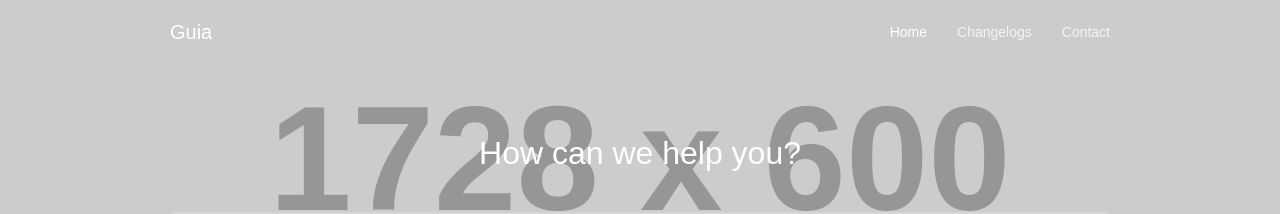
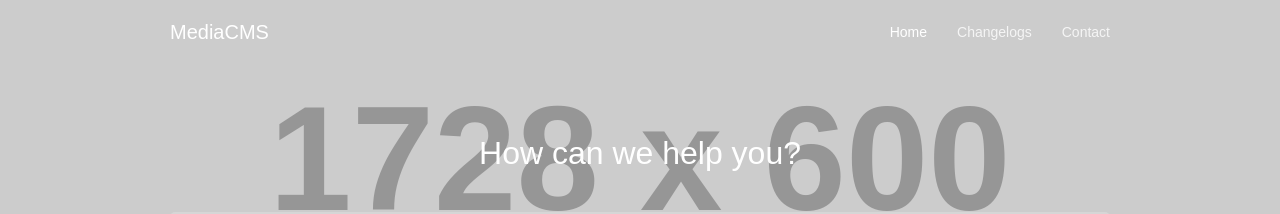
Before and after one commit to hellaz/jekyll-theme-guia, a Jekyll site: the page built from index.md, in a window 1280 px wide and 900 px high. Shown: the top 214 px of the window. Built offline with Jekyll 4.4.1, drawn with Linux system fonts in a browser that asks for light colours; some web fonts are replaced.

Commit message:
Update _config.yml

```diff
--- a/_config.yml
+++ b/_config.yml
@@ -5,8 +5,8 @@
 # 'bundle exec jekyll serve'. If you change this file, please restart the server process.
 
 # Site title and description
-title:              Guia
-description:        Customer helpdesk Jekyll theme.
+title:              MediaCMS
+description:        Media CMS Documentation
 lang:               en
 
 # Site subpath, e.g. /blog
```
